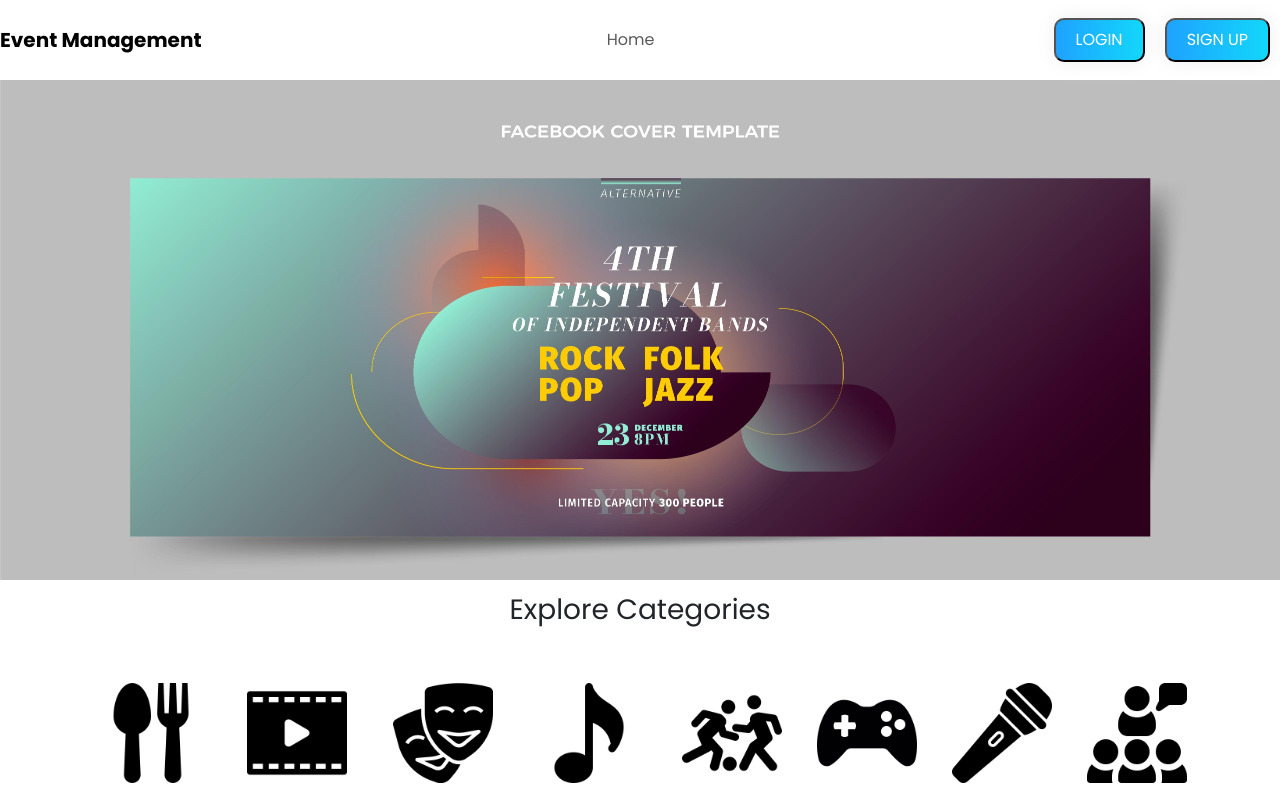
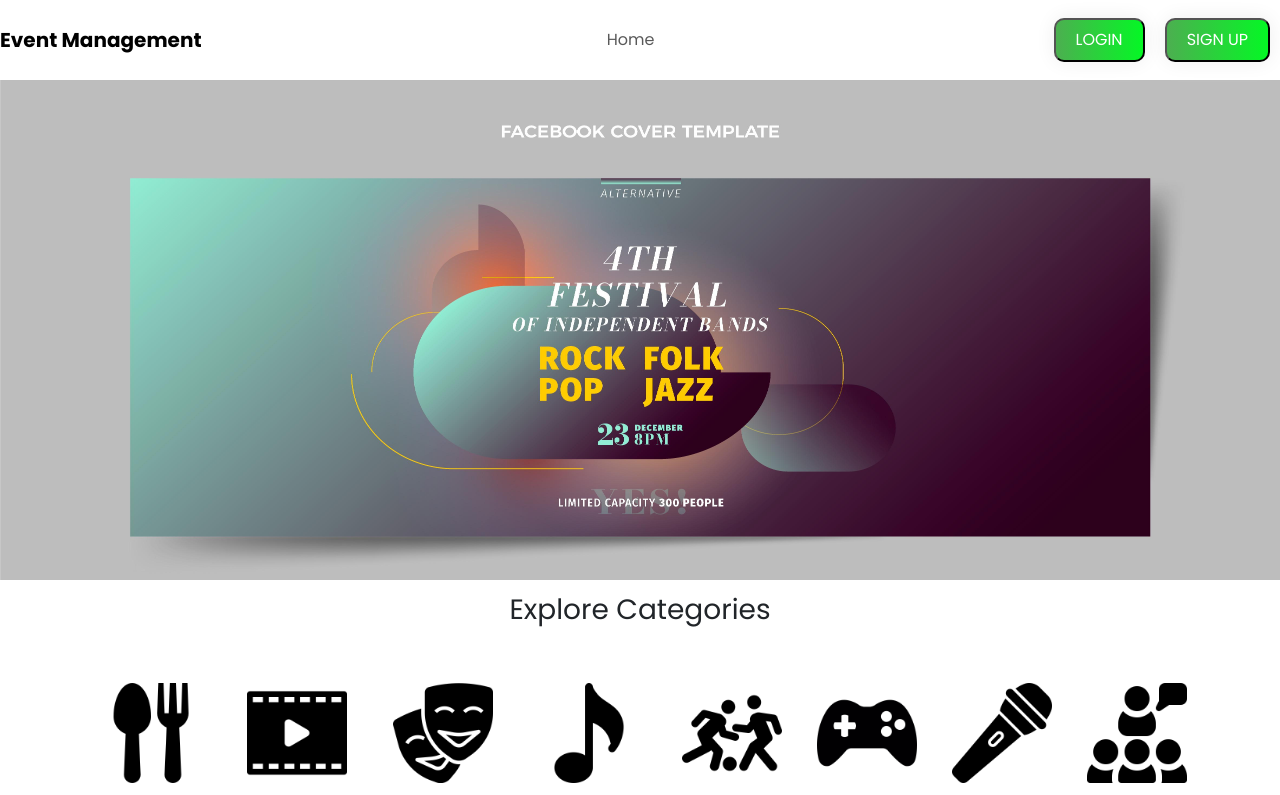
Before and after one commit to Zuke99/event-management, a React (Create React App) app: page / in a window 1280 px wide. Shown: the top 795 px of the page. Built offline with nearby package versions, Linux system fonts and the light colour scheme; no server answers.

Commit message:
Some Necessary Changes

```diff
--- a/src/components/About.js
+++ b/src/components/About.js
@@ -39,6 +39,18 @@ const About = () => {
             </tbody>
           </table>
         </div>
+        <div className={style.cardContent}>
+          <table className={style.table}>
+            <tbody>{/* Display user information */}</tbody>
+          </table>
+          {/* Add the "Change Password" button */}
+          <button
+            className={`${style.button} ${style.row}`}
+            // onClick={handleChangePassword}
+          >
+            Change Password
+          </button>
+        </div>
       </div>
     </div>
   );
--- a/src/styling/about-config.module.css
+++ b/src/styling/about-config.module.css
@@ -84,3 +84,12 @@
 .row td:last-child {
   color: #000000;
 }
+
+.button {
+  background-color: #4caf50;
+  color: white;
+  border: none;
+  padding: 10px 20px;
+  border-radius: 5px;
+  cursor: pointer;
+}
--- a/src/styling/cssstyling.module.css
+++ b/src/styling/cssstyling.module.css
@@ -84,9 +84,9 @@
 .nav-button {
   background-image: linear-gradient(
     to right,
-    #1fa2ff 0%,
-    #12d8fa 51%,
-    #1fa2ff 100%
+    #4caf50 0%,
+    #03f924 51%,
+    #4caf50 100%
   );
   margin: 10px;
   padding: 8px 20px;
@@ -232,3 +232,6 @@
   ); /* Set a max-width to prevent infinite expansion */
   /* Other styles for spacing, border, etc. */
 }
+
+.nav-button-2 {
+}
```
